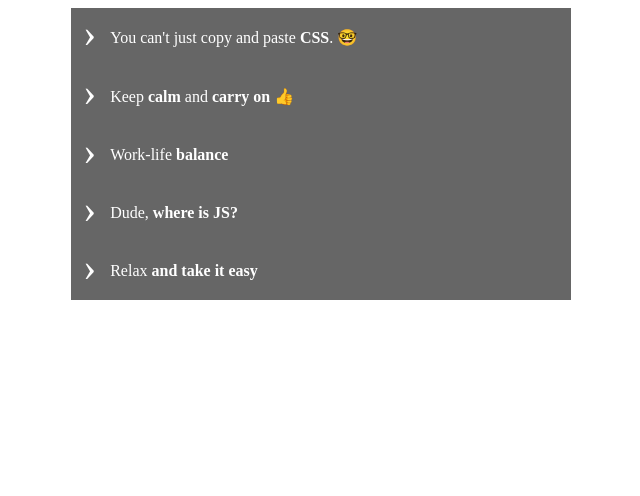
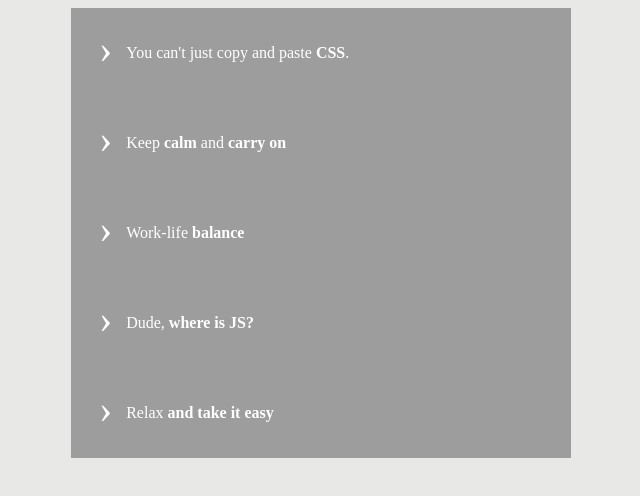
Before and after one commit to IrynaHryhoriv/cssBayan, a plain HTML site: page index.html in a window 1280 px wide. Shown: the whole page, without its empty margins (319-959 px from the left). Drawn offline with Linux system fonts and the light colour scheme.

Commit message:
fix: add correction to cssBayan file

```diff
--- a/index.html
+++ b/index.html
@@ -7,7 +7,7 @@
 <body> <!-- Основная часть документа -->
 
 <details class="style3">
-    <summary>You can't just copy and paste <strong>CSS</strong>. 🤓</summary>
+    <summary>You can't just copy and paste <strong>CSS</strong>.</summary>
     <div class="content">
    <p>
       <img src="./cssBayan/assets/image/Youcantjust_copy.JPG" with = "50%" alt="hello">
@@ -15,7 +15,7 @@
     </div>
   </details>
   <details class="style3">
-    <summary>Keep <strong>calm</strong> and <strong>carry on</strong> 👍</summary>
+    <summary>Keep <strong>calm</strong> and <strong>carry on</strong></summary>
     <div class="content">
 
       <p><img src="./cssBayan/assets/image/Keep.JPG" alt=""></p>
--- a/style.css
+++ b/style.css
@@ -15,7 +15,7 @@ details[open] > summary:before {
   transition: 0.45s transform ease;
 }
 
-/* # Style 3 # */
+/* # Style */
 details.style3 summary::before {
   content: "›";
   font-size: 2.5rem;
@@ -59,17 +59,17 @@ p:last-child { padding: 0;
 }
 
 details {
-  max-width: 500px;
+  max-width: 31.25rem;
   box-sizing: border-box;
   margin:auto;
   background: white;
 }
 summary {
-  border: 4px solid transparent;
+  border: 1.25em solid transparent;
   outline: none;
   padding: 1rem;
   display: block;
-  background: #666;
+  background: #9d9d9d;
   color: white;
   padding-left: 2.2rem;
   position: relative;
@@ -77,14 +77,14 @@ summary {
 }
 details[open] summary,
 summary:hover {
-  color: #FFCA28;
-  background: #444;
+  color: #28f8ff;
+  background: #8f7070;
 }
 summary:hover strong,
 details[open] summary strong,
 summary:hover::before,
 details[open] summary::before {
-  color: #FFA128;
+  color: #28f8ff;
 }
 .content {
   padding: 10px;
@@ -93,10 +93,29 @@ details[open] summary::before {
 }
 
 summary:hover strong, details[open] summary strong, summary:hover::before, details[open] summary::before {
-    color: #FFA128;
+    color: #28f8ff;
 }
 
 details[open] summary, summary:hover {
     color: #FFCA28;
     background: #444;
 }
+
+@media screen and (min-width: 320px) {
+  body {
+    background-color: #ffca28;
+  }
+}
+
+@media screen and (min-width: 820px) {
+  body {
+    background-color: rgb(228, 228, 230);
+  }
+}
+
+
+@media screen and (min-width: 1080px) {
+  body {
+    background-color: rgb(232, 233, 231);
+  }
+}
```
Also changed, not shown: 1 other file.
